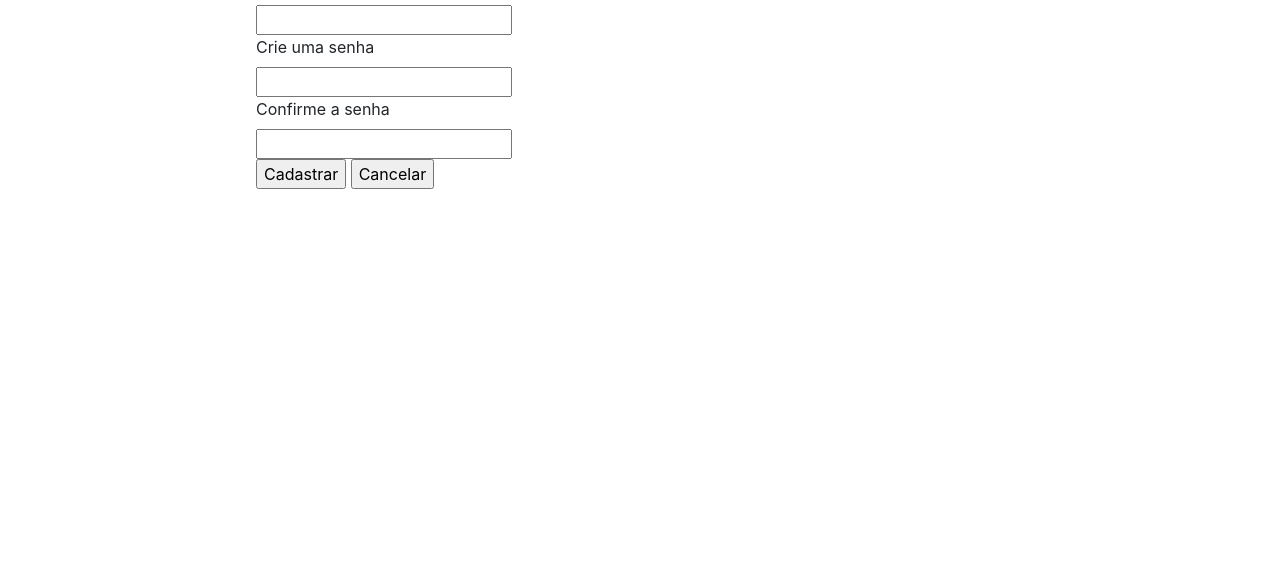
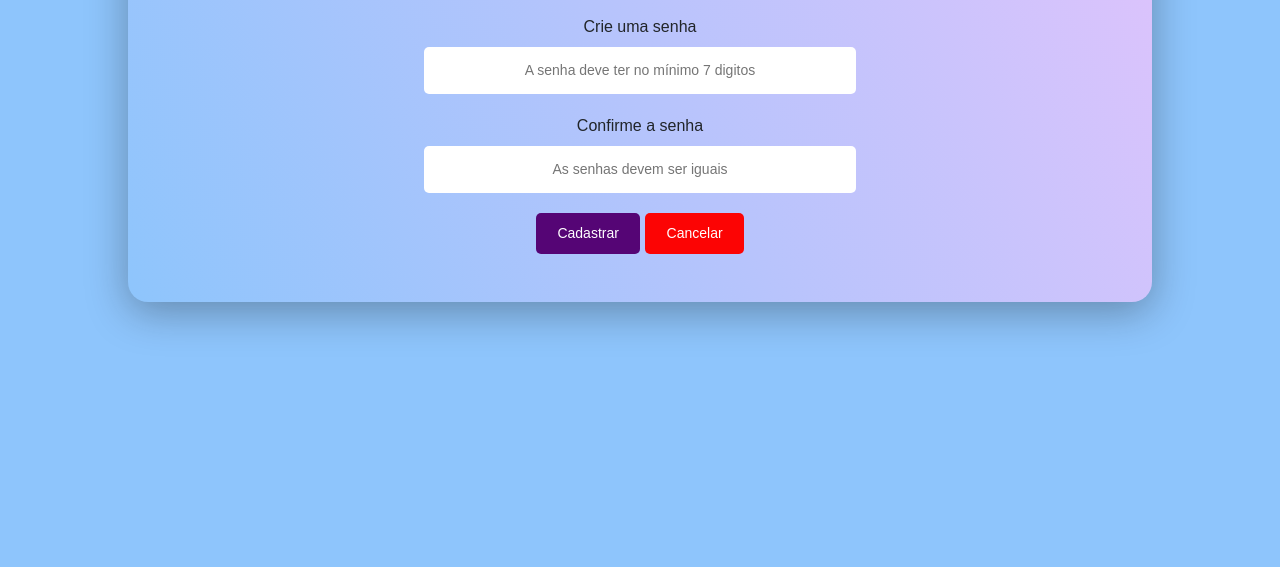
Before and after one commit to neisvn/Sistema-de-Cadastro, a website: page sistema/Cadastro/Cadastro.html in a window 1280 px wide. Shown: the part 233-800 px from the top of the page. Drawn offline with nearby package versions, Linux system fonts and the light colour scheme.

Commit message:
Estilização inicial do componente de Cadastro

```diff
--- a/sistema/Cadastro/Cadastro.css
+++ b/sistema/Cadastro/Cadastro.css
@@ -1,4 +1,55 @@
+* {
+  margin: 0;
+  padding: 0;
+  box-sizing: border-box;
+}
+
+body {
+  background-color: #8ec5fc;
+  margin: 0;
+  font-family: Arial, sans-serif;
+}
 .cadastroForm {
-  padding: 20vh 20vw;
+  padding: 3% 2vw;
+  margin: 5% 10%;
+  display: flex;
   justify-content: center;
+  border-radius: 20px;
+  background-color: #8ec5fc;
+  background-image: linear-gradient(62deg, #8ec5fc 0%, #e0c3fc 100%);
+  box-shadow: 0px 10px 40px #16141456;
+  text-align: center;
 }
+#confirmaSenha,
+#senhaCad,
+#emailCad {
+  padding: 3% 2vw;
+  margin-right: 200px;
+  width: 100%;
+  margin-bottom: 20px;
+  border-radius: 5px;
+  border: none;
+  font-size: 14px;
+  text-align: center;
+  box-sizing: border-box;
+}
+
+input[type="button"] {
+  padding: 10px 5%;
+  margin-bottom: 10px;
+  border-radius: 5px;
+  border: none;
+  font-size: 14px;
+  cursor: pointer;
+  text-overflow: initial;
+}
+#cancelar {
+  background-color: rgb(252, 4, 4);
+  color: #ffffff;
+}
+#cadastrar {
+  background-color: #550575;
+  color: #ffffff;
+  cursor: pointer;
+  transition: background-color 0.3s;
+}
--- a/sistema/Cadastro/Cadastro.html
+++ b/sistema/Cadastro/Cadastro.html
@@ -1,6 +1,9 @@
 <!DOCTYPE html>
-<html lang="en">
+<html lang="pt-BR">
   <head>
+    <script src="../Login/scripts.js"></script>
+    <script src="https://www.gstatic.com/firebasejs/10.7.1/firebase-app-compat.js"></script>
+    <script src="https://www.gstatic.com/firebasejs/10.7.1/firebase-auth-compat.js"></script>
     <link
       rel="stylesheet"
       href="https://cdn.jsdelivr.net/npm/bootstrap@5.3.2/dist/css/bootstrap.min.css"
@@ -16,6 +19,7 @@
     <meta charset="UTF-8" />
     <meta name="viewport" content="width=device-width, initial-scale=1.0" />
     <link rel="stylesheet" href="./Cadastro.css" />
+    <script src="../firebase.js"></script>
     <title>Cadastre-se</title>
   </head>
   <body>
@@ -23,25 +27,50 @@
       <form id="formUsuario">
         <h2>Cadastre-se</h2>
 
-        <label for="addEmail">Informe um e-mail válido</label>
+        <label for="addEmail">E-Mail</label>
         <br />
-        <input type="email" name="addEmail" id="emailCad" />
+        <input
+          type="email"
+          name="addEmail"
+          id="emailCad"
+          placeholder="Informe um e-mail válido"
+          required
+        />
         <br />
         <label for="senhaCad">Crie uma senha</label>
         <br />
-        <input type="password" name="senha" id="senhaCad" />
+        <input
+          type="password"
+          placeholder="A senha deve ter no mínimo 7 digitos"
+          name="senha"
+          id="senhaCad"
+          required
+        />
         <br />
         <label for="confirmaSenha">Confirme a senha</label>
         <br />
-        <input type="password" name="confirmaSenha" id="confirmaSenha" />
+        <input
+          type="password"
+          placeholder="As senhas devem ser iguais"
+          name="confirmaSenha"
+          id="confirmaSenha"
+          required
+        />
         <br />
-        <input type="submit" value="Cadastrar" onclick="criarNovoUsuario()" />
         <input
           type="button"
-          id="cancelar"
-          onclick="fechaModal()"
-          value="Cancelar"
+          id="cadastrar"
+          value="Cadastrar"
+          onclick="criarNovoUsuario()"
         />
+        <a href="../Login/index.html"
+          ><input
+            type="button"
+            id="cancelar"
+            onclick="fechaModal()"
+            value="Cancelar"
+          />
+        </a>
       </form>
     </div>
   </body>
--- a/sistema/Login/scripts.js
+++ b/sistema/Login/scripts.js
@@ -15,7 +15,7 @@ function isEmailvalid() {
 
 function isPasswordValid() {
   const senha = document.getElementById("senha").value;
-  return senha.length > 0;
+  return senha.length >= 7;
 }
 
 function validaEmail(email) {
```
Also changed, not shown: sistema/Login/index.html (+2 -18 lines), 1 other file.
